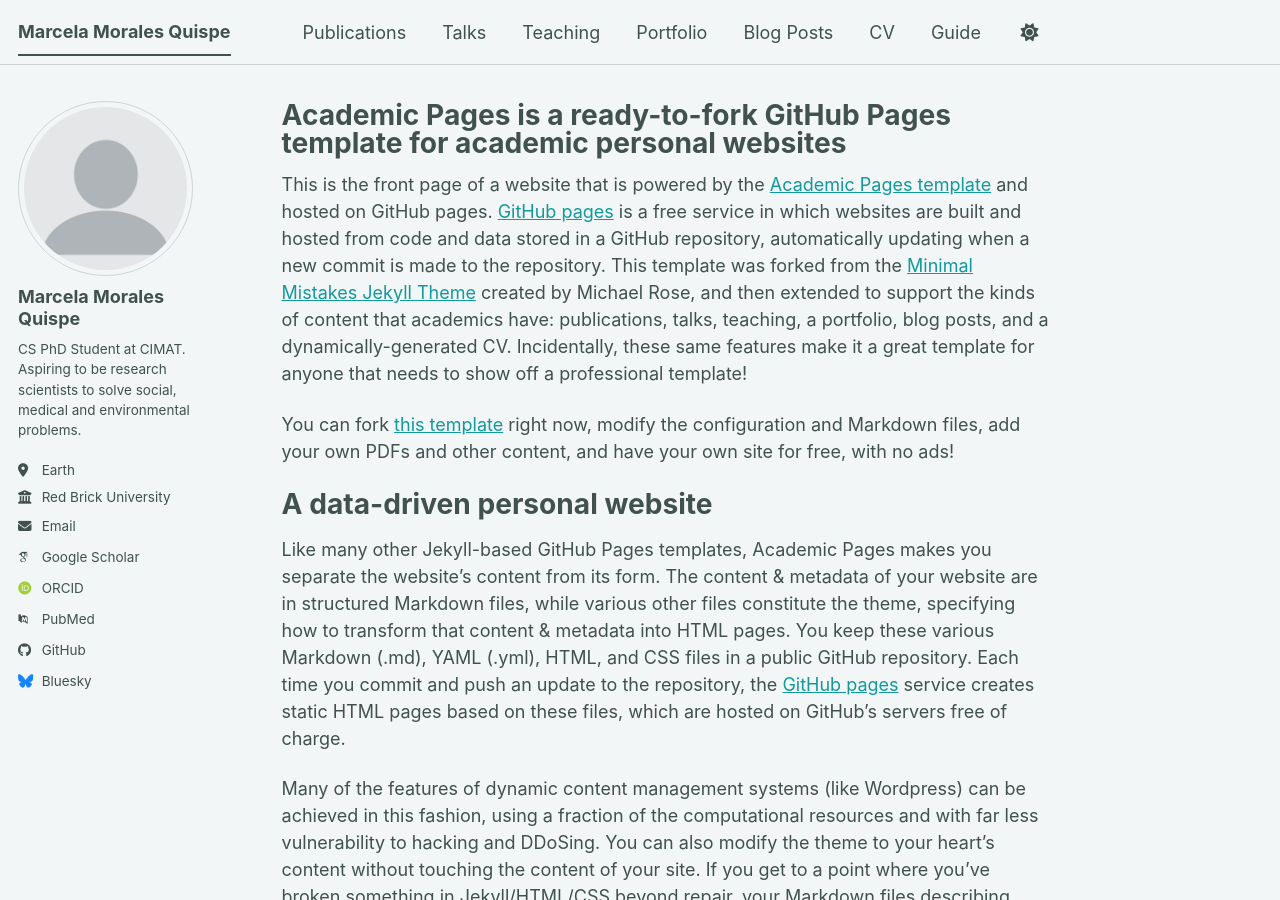
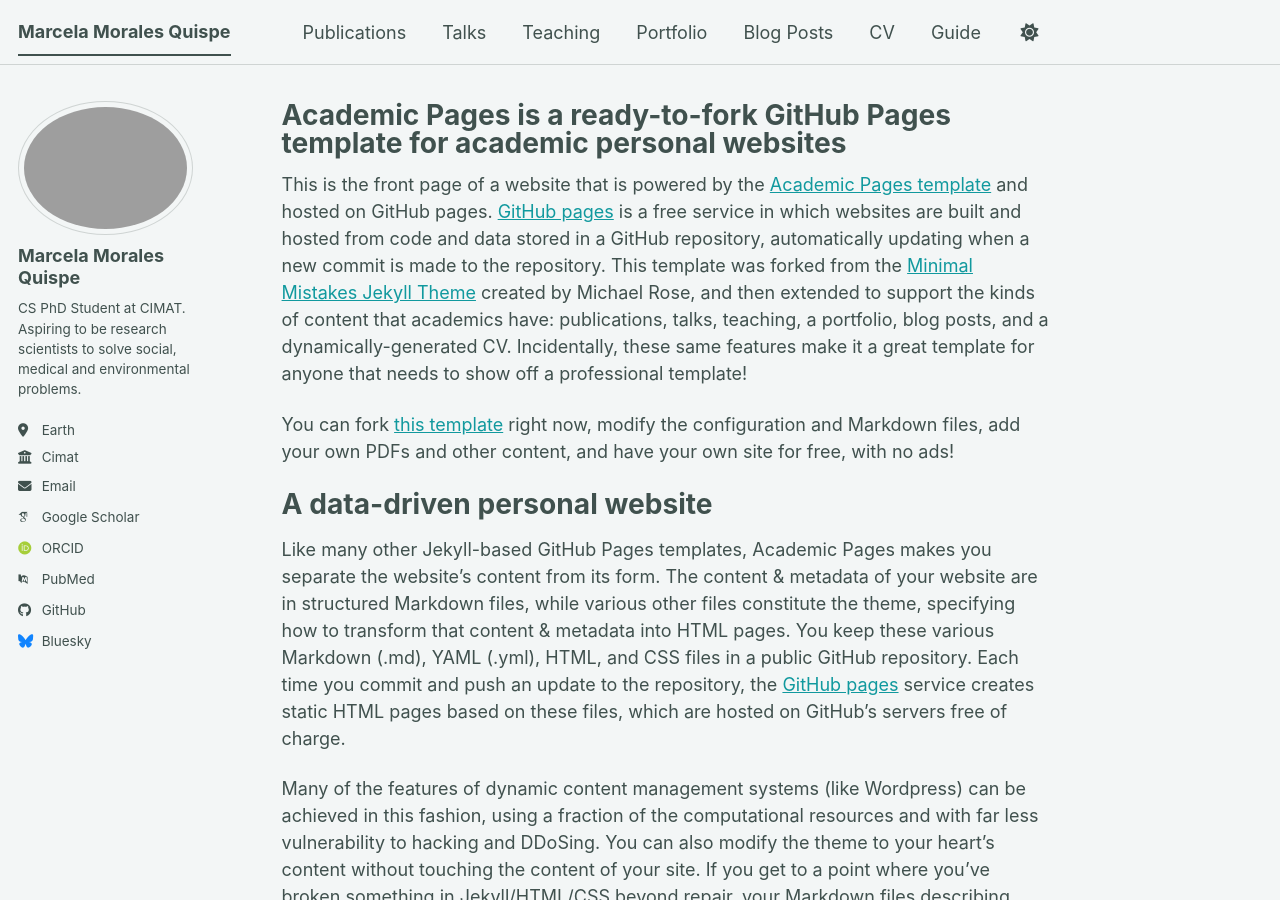
Before and after one commit to marcemq/marcemq.github.io, a Jekyll site: the page built from _pages/about.md, in a window 1280 px wide and 900 px high. Built offline with Jekyll 4.4.1, drawn with Linux system fonts in a browser that asks for light colours; some web fonts are replaced; a script bundle is joined from its source files by our own code; library files that are not in the unit come from our copies.

Commit message:
Update _config.yml

```diff
--- a/_config.yml
+++ b/_config.yml
@@ -12,23 +12,23 @@
 title                    : "Marcela Morales Quispe"
 title_separator          : "-"
 name                     : &name "Marcela Morales Quispe"
-description              : &description "Your Name's academic portfolio"   # Update this with a general description of your site, this is the default if not overridden by a page
+description              : &description "Marcela Morales Quispe's academic portfolio"   # Update this with a general description of your site, this is the default if not overridden by a page
 url                      : https://marcemq.github.io # The base hostname & protocol for your site e.g. "https://[your GitHub username].github.io",
                                                            # or if you already have some other page hosted on Github then use "https://[your GitHub username].github.io/[Your Repo Name]"
 baseurl                  : "" # the subpath of your site, e.g. "/blog"
-repository               : "academicpages/academicpages.github.io"
+repository               : "https://github.com/marcemq/marcemq.github.io"
 
 # Site Author - The following control what appear as part of the author content on the side bar.
 #               If a field is blank the icon and link will not appear, otherwise it will be shown.
 #               Additional customization can be done by editing /_includes/author-profile.html
 author:
   # Biographic information
-  avatar           : "profile.png"
+  avatar           : "marce_profile.png"
   name             : "Marcela Morales Quispe"
   pronouns         : # example: "she/her"
   bio              : "CS PhD Student at CIMAT. Aspiring to be research scientists to solve social, medical and environmental problems."
   location         : "Earth"
-  employer         : "Red Brick University"
+  employer         : "Cimat"
   uri              : # URL
   email            : "marcelamq@cimat.mx"
 
@@ -51,7 +51,7 @@
   bitbucket        : # Username - Update with your username on the site
   codepen          : # Username
   dribbble         : # Username
-  github           : "academicpages"
+  github           : "https://github.com/marcemq/"
   kaggle           : # Username
   stackoverflow    : # User number or user number and name (i.e., use "1" or "1/jeff-atwood")
 
```
